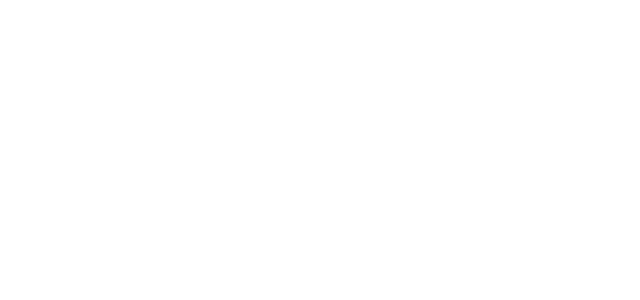
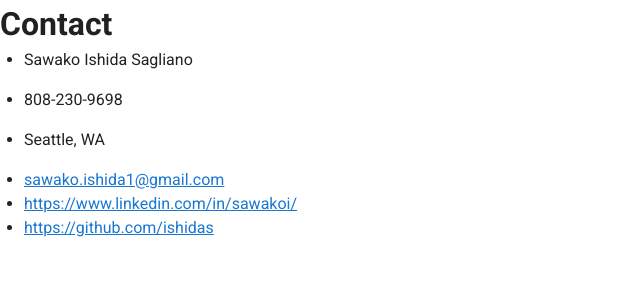
Before and after one commit to ishidas/portfolio2020, a Nuxt app: page /contact in a window 1280 px wide. Before the commit this address had no page. Shown: the top 300 px of the page, without its empty margins (0-640 px from the left). Built offline with nearby package versions, Linux system fonts and the light colour scheme.

Commit message:
adjusted h2

```diff
--- a/components/homeSectionTwo.vue
+++ b/components/homeSectionTwo.vue
@@ -103,6 +103,7 @@
                 }
                 h2 {
                     max-width: 50%;
+                    font-size: 3vh;
                 }
                 p {
                     max-width: 50%;
--- /dev/null
+++ b/pages/contact.vue
@@ -0,0 +1,38 @@
+<template>
+    <div>
+        <h1>Contact</h1>
+        <ul>
+            <li
+                v-for="(item, index) in items"
+                :key="index"
+            >
+            <title>{{item.title}}</title>
+            <div v-if="item.type === 'url'"><a :href="item.value" aria-label="item.type">{{item.value}}</a></div>
+            <div v-if="item.type === 'email'"><a :href="`mailto:${item.value}?Subject=Saw Your Website!`" aria-label="item.type">{{item.value}}</a></div>
+            <p v-if="item.type === 'string'">{{item.value}}</p>
+            </li>
+        </ul>
+    </div>
+</template>
+
+<script>
+    export default {
+        data() {
+            return {
+                items: [
+                    { title: 'name', value: 'Sawako Ishida Sagliano', type: 'string' },
+                    { title: 'phone', value: '808-230-9698', type: 'string'},
+                    { title: 'city', value: 'Seattle, WA', type: 'string' },
+                    { title: 'email', value: 'sawako.ishida1@gmail.com', type: 'email'} ,
+                    { title: 'linkedInUrl', value: 'https://www.linkedin.com/in/sawakoi/', type: 'url'},
+                    { title: 'GithubUrl', value: 'https://github.com/ishidas' , type: 'url'},
+                ]
+
+            }
+        },
+    }
+</script>
+
+<style lang="scss" scoped>
+
+</style>
--- a/pages/home.vue
+++ b/pages/home.vue
@@ -142,7 +142,7 @@ import homeSectionTwo from '../components/homeSectionTwo';
             section {
                 height: auto;
                 h2 {
-                    padding-left: 10vh;
+                    padding-left: 7vh;
                 }
             }
         }
@@ -160,6 +160,10 @@ import homeSectionTwo from '../components/homeSectionTwo';
             }
             section {
                 height: auto;
+                h2 {
+                    padding-left: 11vh;
+                    font-size: 3vh;
+                }
             }
         }
 
```
Also changed, not shown: components/topNav.vue (+0 -11 lines), static/me.jpg (added).
